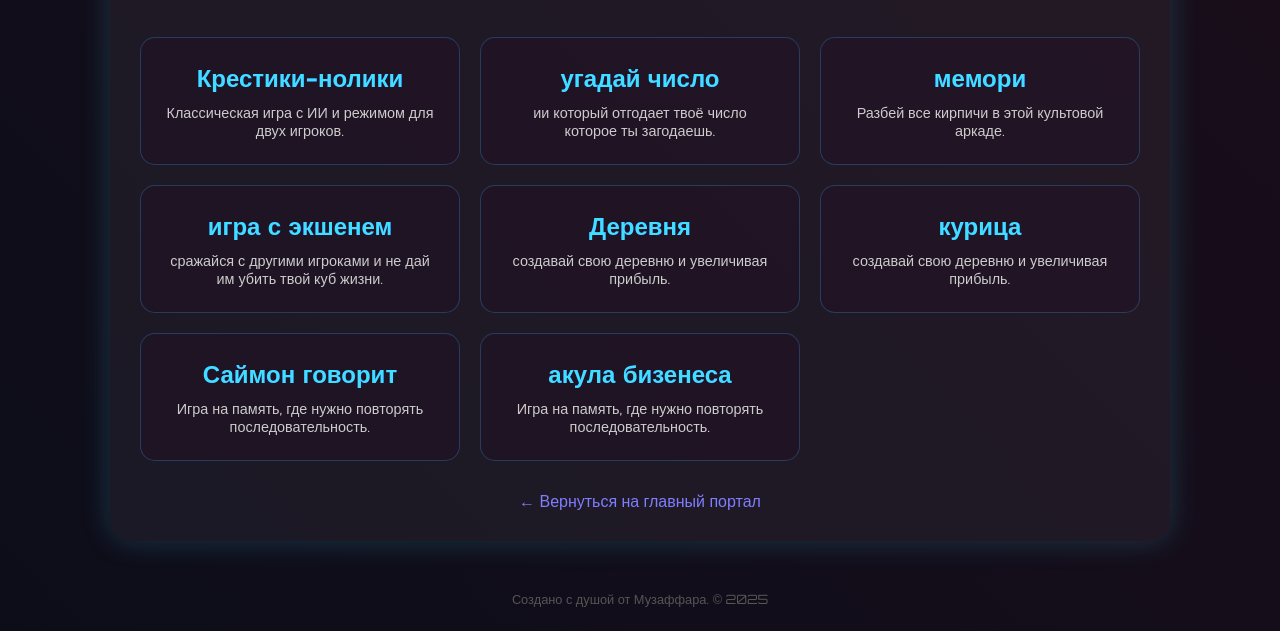
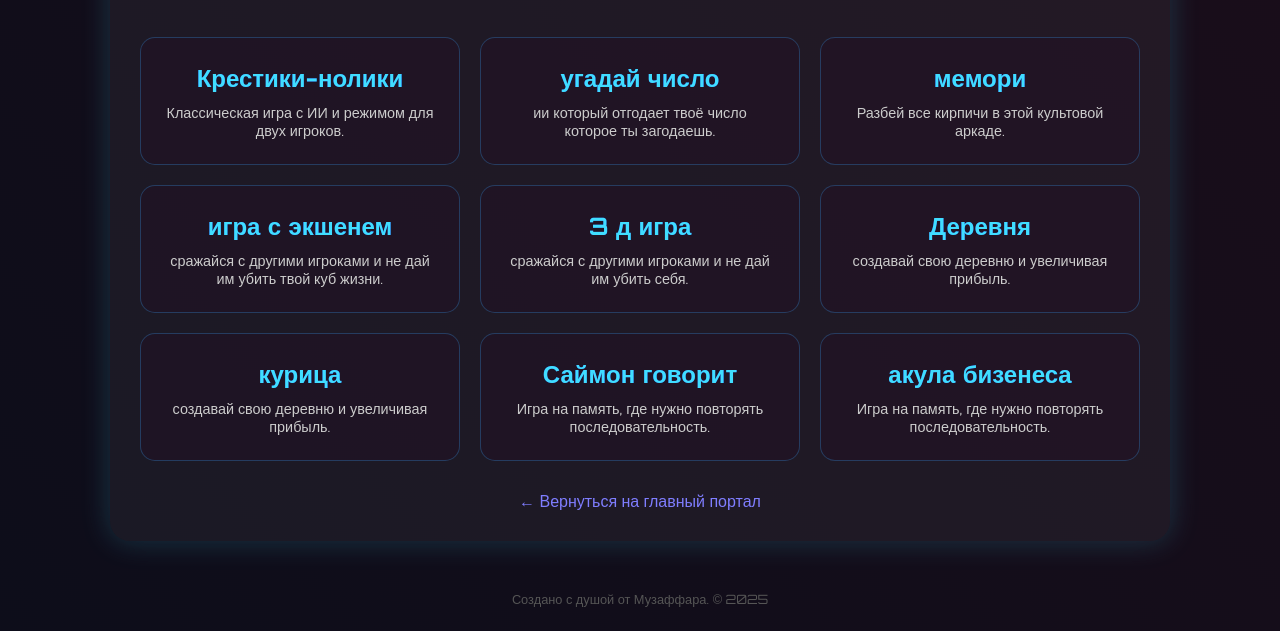
Before and after one commit to Muzaffar699/book, a plain HTML site: page index.html in a window 1280 px wide. Shown: the part 169-800 px from the top of the page. Drawn offline with Linux system fonts and the light colour scheme.

Commit message:
Update index.html

```diff
--- a/index.html
+++ b/index.html
@@ -145,7 +145,11 @@
                 <div class="card-title">игра с экшенем</div>
                 <div class="card-description">сражайся с другими игроками и не дай им убить твой куб жизни.</div>
             </a>
-<a href="https://gd.games/games/ec92d1b8-bc1f-46d6-8774-c817f83aeb6d" class="project-card">
+             <a href="https://gd.games/games/fb6408f3-d823-491a-9250-3da34e8bbf29" class="project-card">
+                <div class="card-title">3 д игра</div>
+                <div class="card-description">сражайся с другими игроками и не дай им убить себя.</div>
+            </a>
+<a href="https://gd.games/games/e57f0b18-60fa-4ae0-8cc9-e18bf8494a1b" class="project-card">
                 <div class="card-title">Деревня</div>
                 <div class="card-description">создавай свою деревню и увеличивая прибыль.</div>
             </a>
```
